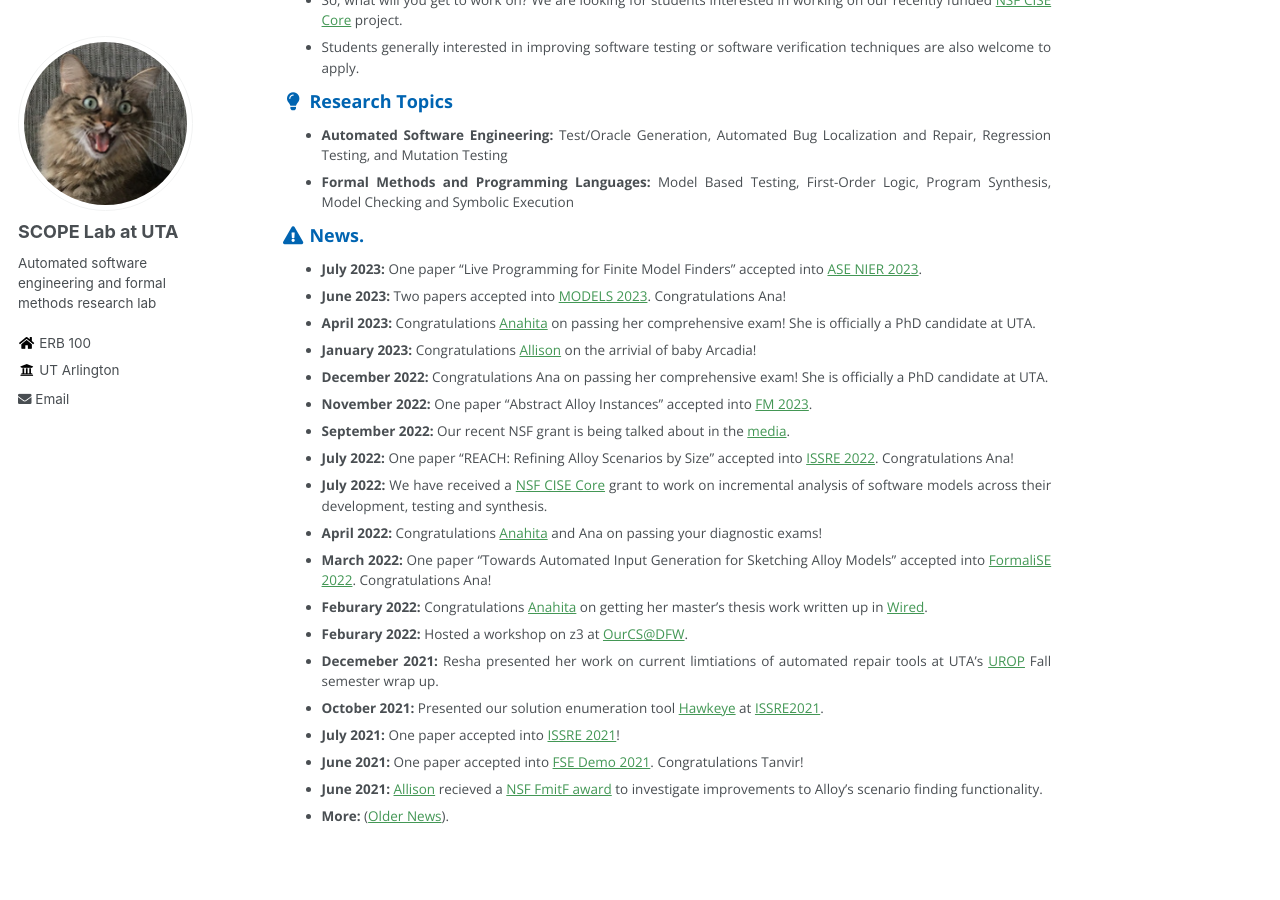
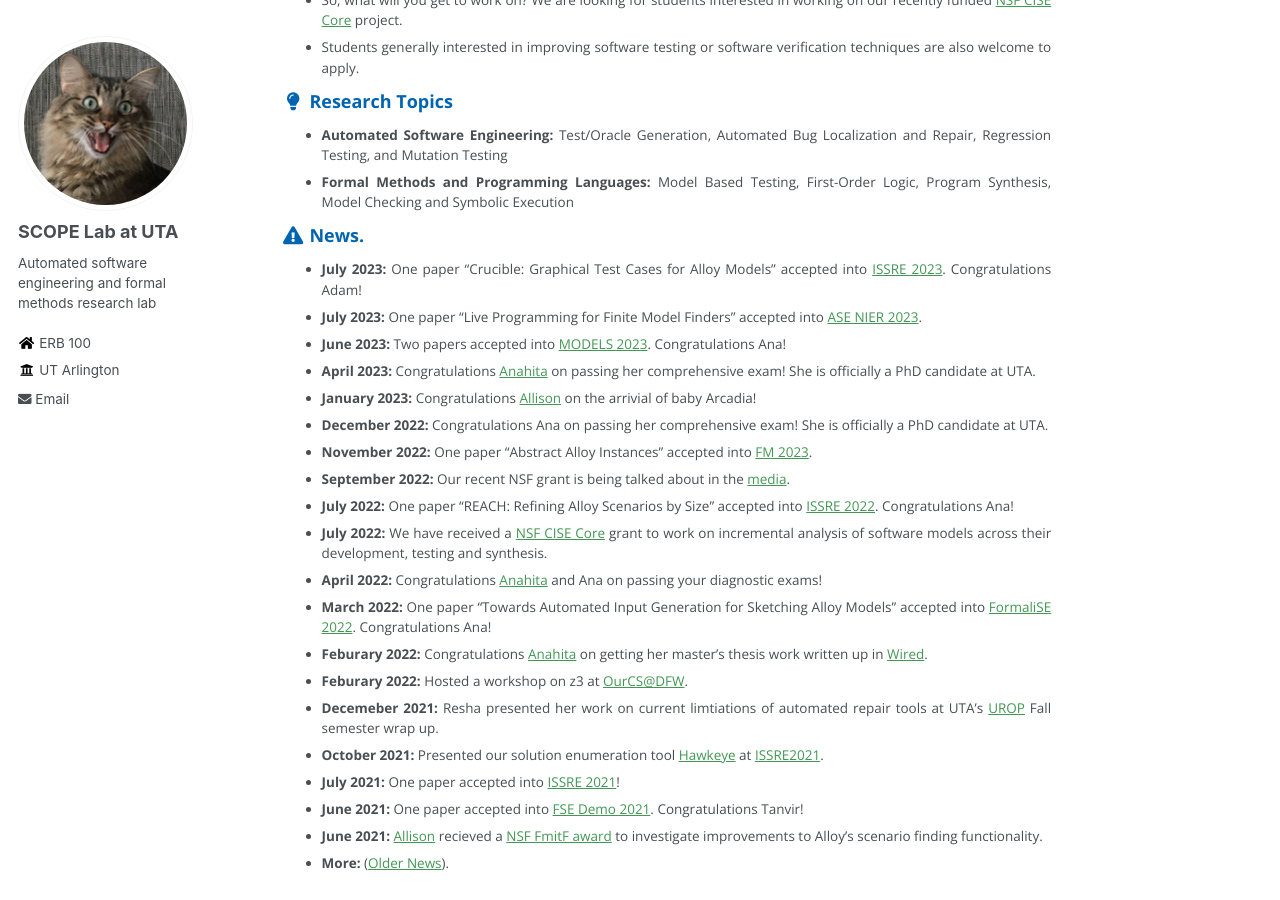
Before and after one commit to SCOPELabUTA/SCOPELabUTA.github.io, a Jekyll site: the page built from _pages/about.md, in a window 1280 px wide and 900 px high, scrolled down 599 px. Built offline with Jekyll 4.4.1, drawn with Linux system fonts in a browser that asks for light colours.

Commit message:
Update about.md

```diff
--- a/_pages/about.md
+++ b/_pages/about.md
@@ -31,6 +31,7 @@ Mutation Testing
 Checking and Symbolic Execution
 
 ### <i class="fa fa-fw fa-exclamation-triangle" aria-hidden="true"></i> News.
+* **July 2023:** One paper "Crucible: Graphical Test Cases for Alloy Models" accepted into [ISSRE 2023]((https://issre.github.io/2023/)). Congratulations Adam!
 * **July 2023:** One paper "Live Programming for Finite Model Finders" accepted into [ASE NIER 2023](https://conf.researchr.org/home/ase-2023).
 * **June 2023:** Two papers accepted into [MODELS 2023](https://conf.researchr.org/home/models-2023). Congratulations Ana!
 * **April 2023:** Congratulations [Anahita](https://www.linkedin.com/in/anahita-samadi-2756704b/) on passing her comprehensive exam! She is officially a PhD candidate at UTA.
```
